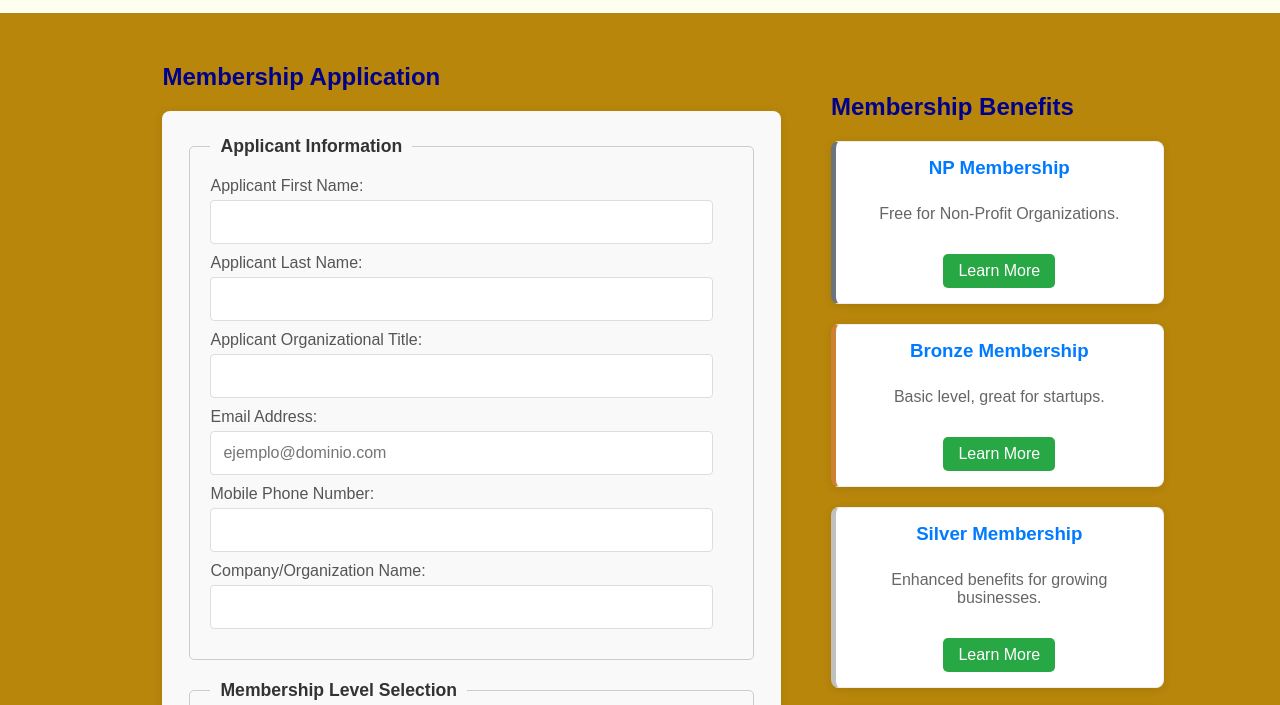
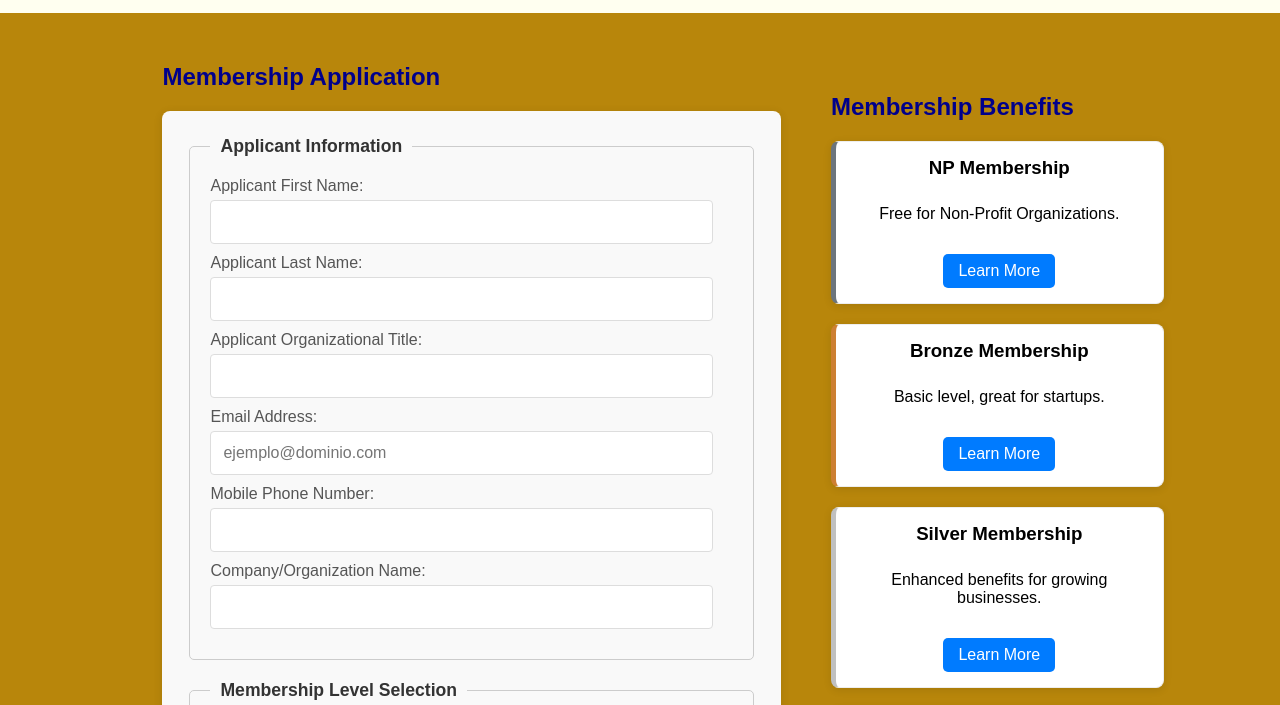
Before and after one commit to Alebproject32/wdd231, a plain HTML site: page chamber/join.html in a window 1280 px wide. Shown: the part 75-780 px from the top of the page. Drawn offline with Linux system fonts and the light colour scheme.

Commit message:
I fixed the color contrast in member cards.

```diff
--- a/chamber/styles/small_join.css
+++ b/chamber/styles/small_join.css
@@ -126,13 +126,13 @@
 }
 
 .membership-card h3 {
-  color: #007bff;
+  color: black;
   margin-top: 0;
   margin-bottom: 10px;
 }
 
 .membership-card p {
-  color: #666;
+  color: black;
   flex-grow: 1;
 }
 
@@ -140,7 +140,7 @@
   display: inline-block;
   margin-top: 15px;
   padding: 8px 15px;
-  background-color: #28a745;
+  background-color: #007bff;
   color: white;
   text-decoration: none;
   border-radius: 5px;
```
